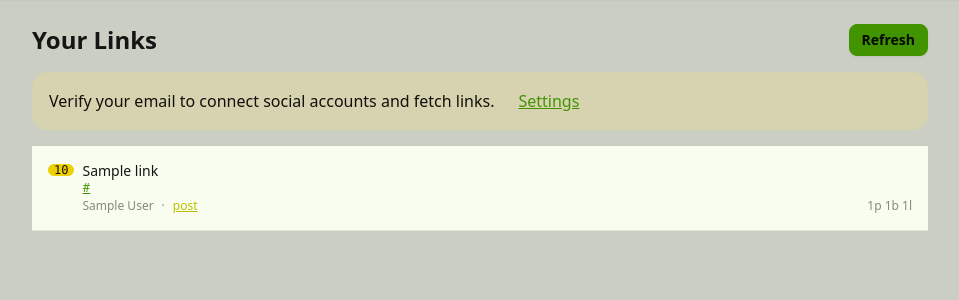
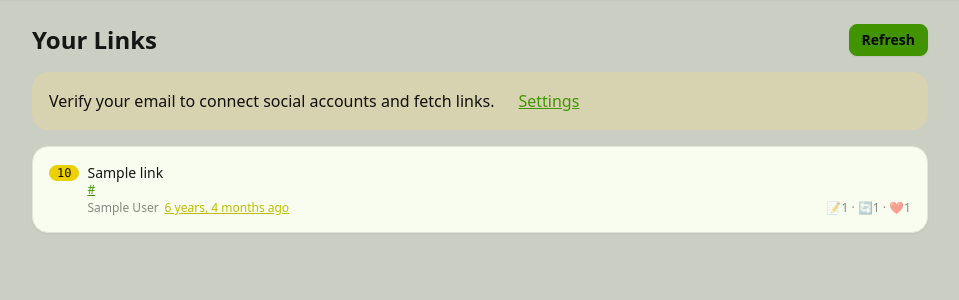
Before and after one commit to phildini/linkgnome, a Django app: template web/feeds/templates/feeds/dashboard.html in a window 1280 px wide. Shown: the part 64-364 px from the top of the page, without its empty margins (160-1119 px from the left). Run offline with Django 5.2, Linux system fonts and the light colour scheme; a user stored in the database is signed in; tables that the repository leaves empty hold one stand-in row (values such as "Sample post"); the template is opened without the code that fills it: most values are stand-ins (such as "Sample title", 1, 10 or a date in 2020); data that the repository does not hold is empty; style sheets or scripts are compiled from the project's sources.

Commit message:
Friendly card design: DaisyUI shadows, humanized time, emoji stats

```diff
--- a/web/feeds/templates/feeds/feed_table.html
+++ b/web/feeds/templates/feeds/feed_table.html
@@ -1,13 +1,13 @@
 {% if links %}
-  <div class="space-y-1">
+  <div class="space-y-2">
     {% for link in links %}
-      <div class="card card-compact bg-base-100 border-b border-base-200 rounded-none">
-        <div class="card-body px-2 py-2">
+      <div class="card card-compact bg-base-100 shadow-sm border border-base-200">
+        <div class="card-body px-3 py-2.5">
           <div class="flex items-start gap-2">
-            <div class="badge badge-accent badge-xs font-mono shrink-0 mt-0.5">{{ link.score|floatformat:0 }}</div>
+            <div class="badge badge-accent badge-sm font-mono shrink-0 mt-0.5">{{ link.score|floatformat:0 }}</div>
             <div class="min-w-0 flex-1">
               {% if link.title and link.title != link.url %}
-                <p class="font-medium text-sm leading-tight truncate">{{ link.title }}</p>
+                <p class="font-medium text-sm leading-snug">{{ link.title }}</p>
               {% endif %}
               <a href="{{ link.url }}"
                  class="text-xs link link-primary truncate block"
@@ -15,17 +15,18 @@
                  rel="noopener">
                 {{ link.url }}
               </a>
-              <div class="flex items-center gap-2 text-xs text-base-content/50 mt-0.5">
+              <div class="flex items-center gap-1.5 text-xs text-base-content/50 mt-0.5 flex-wrap">
                 <span>{{ link.author_names }}</span>
                 {% if link.author_post_urls %}
-                  <span>·</span>
-                  <a href="{{ link.author_post_urls.0 }}" target="_blank" rel="noopener" class="link link-secondary">post</a>
+                  <a href="{{ link.author_post_urls.0 }}" target="_blank" rel="noopener" class="link link-secondary whitespace-nowrap">
+                    {{ link.last_seen_at|timesince }} ago
+                  </a>
                   {% if link.author_post_urls|length > 1 %}
                     <span class="text-base-content/30">+{{ link.author_post_urls|length|add:"-1" }}</span>
                   {% endif %}
                 {% endif %}
-                <span class="ml-auto">
-                  {{ link.post_count }}p {{ link.boost_count }}b {{ link.like_count }}l
+                <span class="ml-auto whitespace-nowrap" title="Posts · Boosts · Likes">
+                  📝{{ link.post_count }} · 🔄{{ link.boost_count }} · ❤️{{ link.like_count }}
                 </span>
               </div>
             </div>
```
